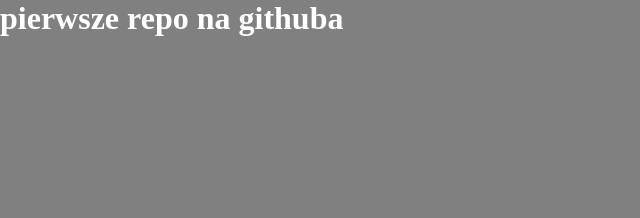
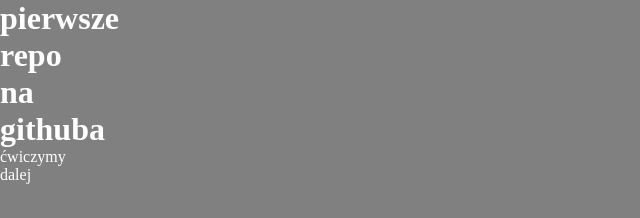
Before and after one commit to linkasznurek/test, a plain HTML site: page index.html in a window 1280 px wide. Shown: the whole page, without its empty margins (0-640 px from the left). Drawn offline with Linux system fonts and the light colour scheme.

Commit message:
added p and changed width in style

```diff
--- a/index.html
+++ b/index.html
@@ -10,5 +10,6 @@
 		<h1>pierwsze repo na githuba</h1>
 		<h2></h2>
 		<p></p>
+		<p>ćwiczymy dalej</p>
 	</body>
 </html>
--- a/style.css
+++ b/style.css
@@ -6,6 +6,7 @@
 
 body{
     height: 100vh;
+    width: 20px;
     overflow: hidden;
     color: #fff;
     background: gray;
```
